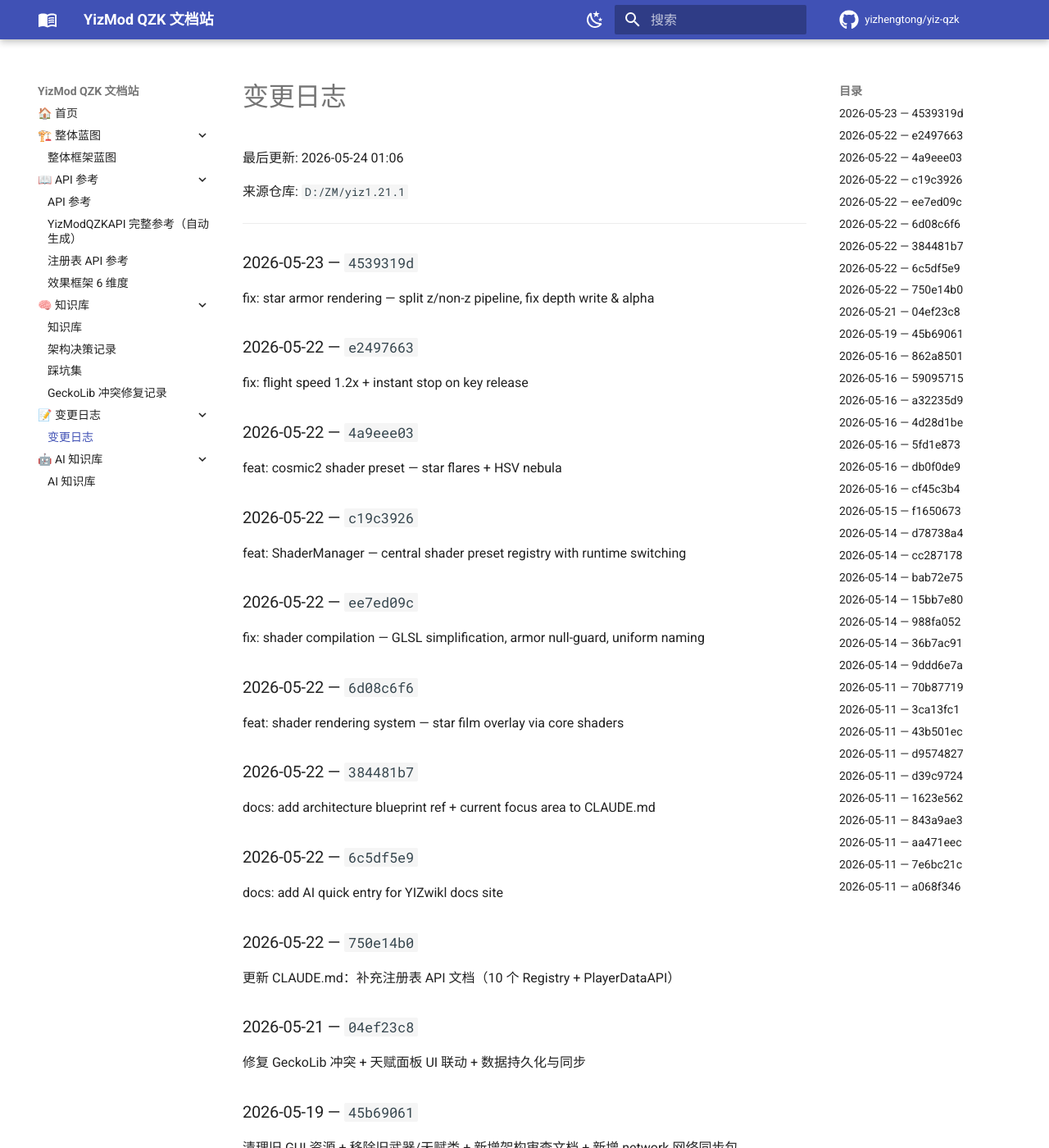
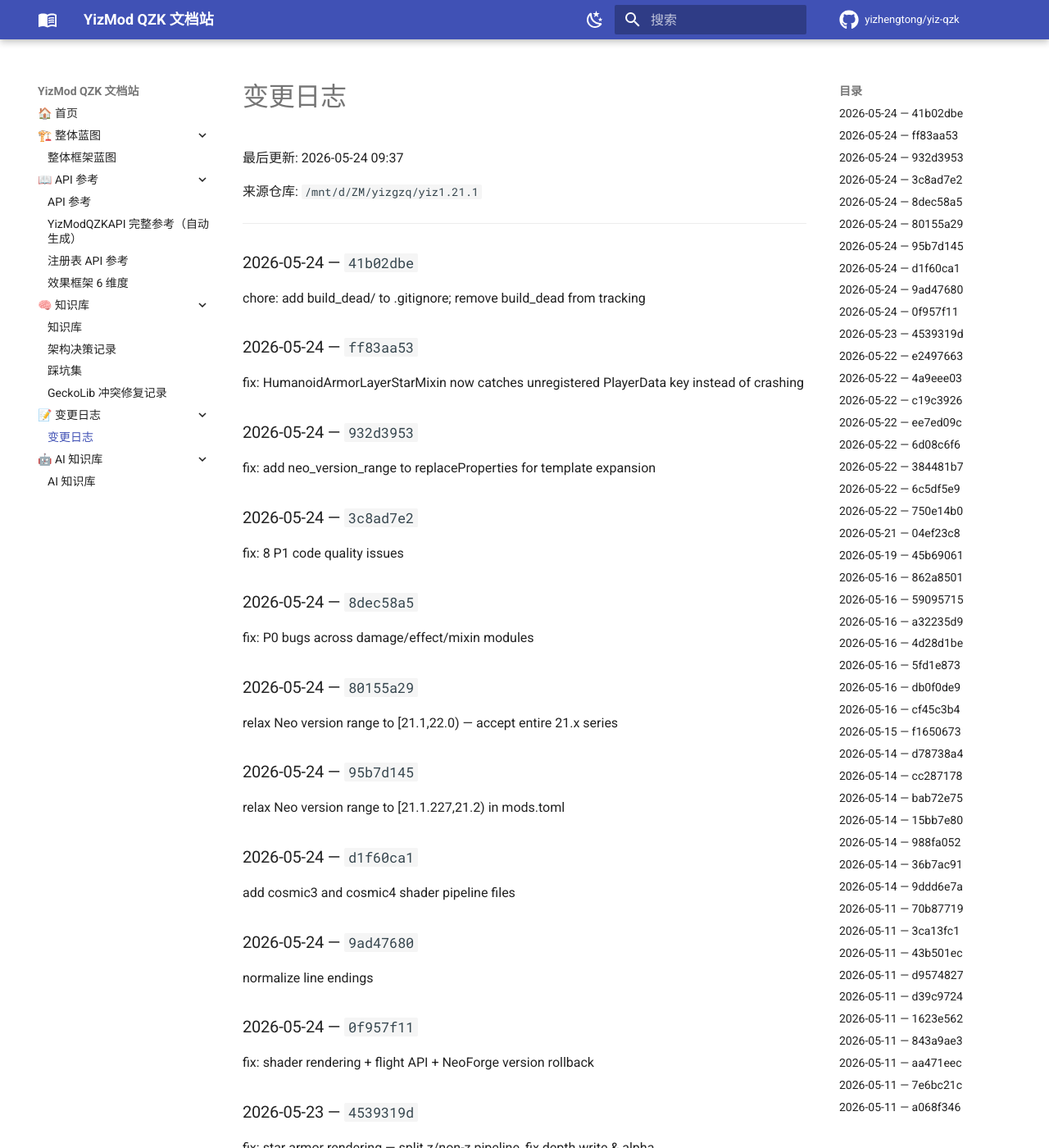
Before and after one commit to yizhengtong/yizqzk-docs, an MkDocs documentation site: the page built from docs/changelog/index.md, in a window 1280 px wide and 1400 px high. Shown: the whole window at 82% size. Built offline with MkDocs 1.6.1 and Material for MkDocs 9.7.7, drawn with Linux system fonts in a browser that asks for light colours; comment, search, counter and statistics services are not loaded.

```diff
--- a/docs/changelog/index.md
+++ b/docs/changelog/index.md
@@ -1,10 +1,50 @@
 # 变更日志
 
-最后更新: 2026-05-24 01:06
+最后更新: 2026-05-24 09:37
 
-来源仓库: `D:/ZM/yiz1.21.1`
+来源仓库: `/mnt/d/ZM/yizgzq/yiz1.21.1`
 
 ---
+
+### 2026-05-24 — `41b02dbe`
+
+chore: add build_dead/ to .gitignore; remove build_dead from tracking
+
+### 2026-05-24 — `ff83aa53`
+
+fix: HumanoidArmorLayerStarMixin now catches unregistered PlayerData key instead of crashing
+
+### 2026-05-24 — `932d3953`
+
+fix: add neo_version_range to replaceProperties for template expansion
+
+### 2026-05-24 — `3c8ad7e2`
+
+fix: 8 P1 code quality issues
+
+### 2026-05-24 — `8dec58a5`
+
+fix: P0 bugs across damage/effect/mixin modules
+
+### 2026-05-24 — `80155a29`
+
+relax Neo version range to [21.1,22.0) — accept entire 21.x series
+
+### 2026-05-24 — `95b7d145`
+
+relax Neo version range to [21.1.227,21.2) in mods.toml
+
+### 2026-05-24 — `d1f60ca1`
+
+add cosmic3 and cosmic4 shader pipeline files
+
+### 2026-05-24 — `9ad47680`
+
+normalize line endings
+
+### 2026-05-24 — `0f957f11`
+
+fix: shader rendering + flight API + NeoForge version rollback
 
 ### 2026-05-23 — `4539319d`
 
```
Also changed, not shown: docs/llm/knowledge.json (+40 -0 lines), docs/api/yizmodqzk-api.md (line endings or trailing spaces), 3 other files.
